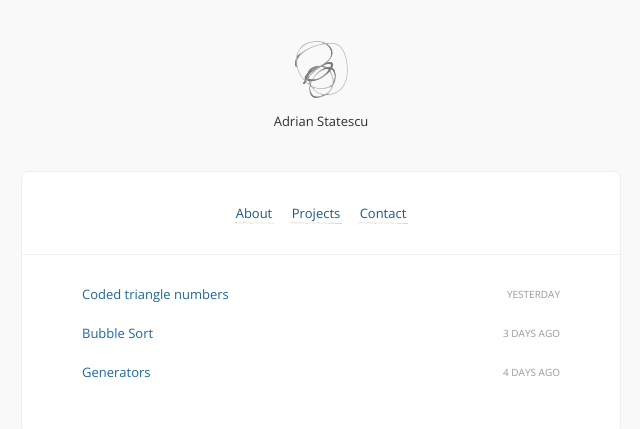
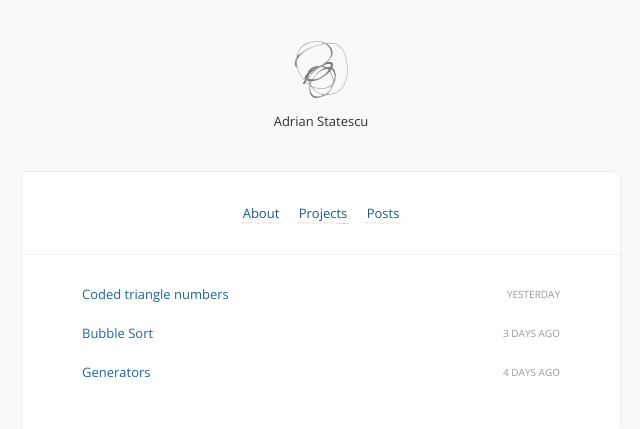
Before and after one commit to thinkphp/thinkphp.herokuapp.com, a Jekyll site: the page built from index.html, in a window 1280 px wide. Shown: the top 429 px of the page, without its empty margins (319-959 px from the left). Built offline with Jekyll 4.4.1, drawn with Linux system fonts in a browser that asks for light colours; comment, search, counter and statistics services are not loaded.

Commit message:
Update _config.yml

```diff
--- a/_config.yml
+++ b/_config.yml
@@ -35,5 +35,5 @@ links:
     - name:     Projects
       url:      http://thinkphp.github.io
       external: true
-    - name:     Contact
-      url:      /contact
+    - name:     Posts
+      url:      /
```
